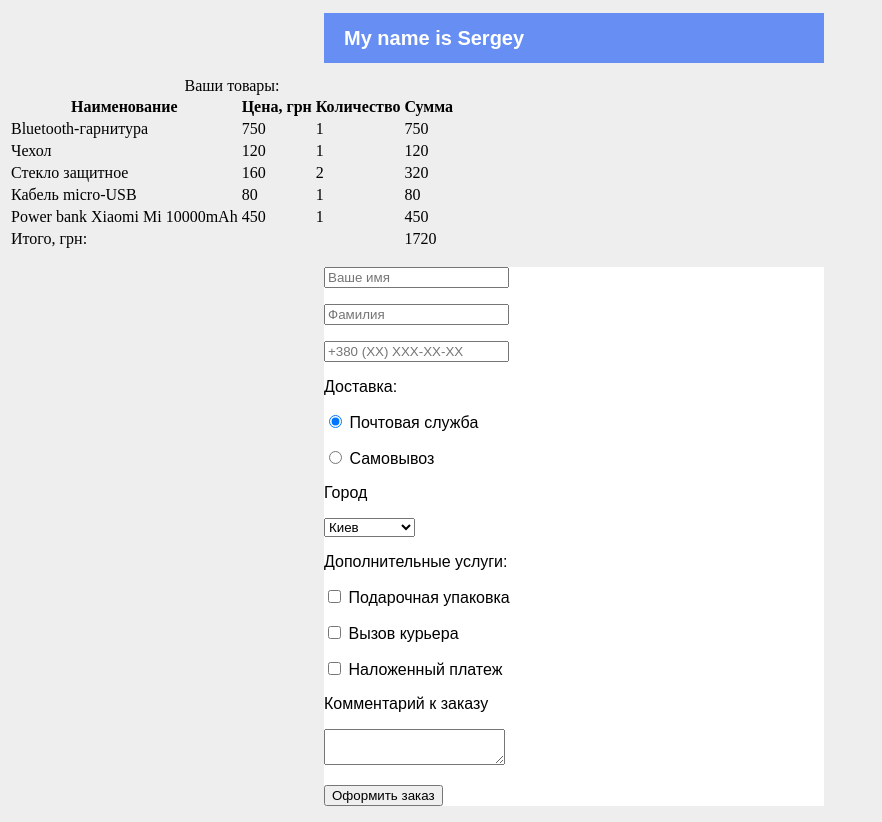
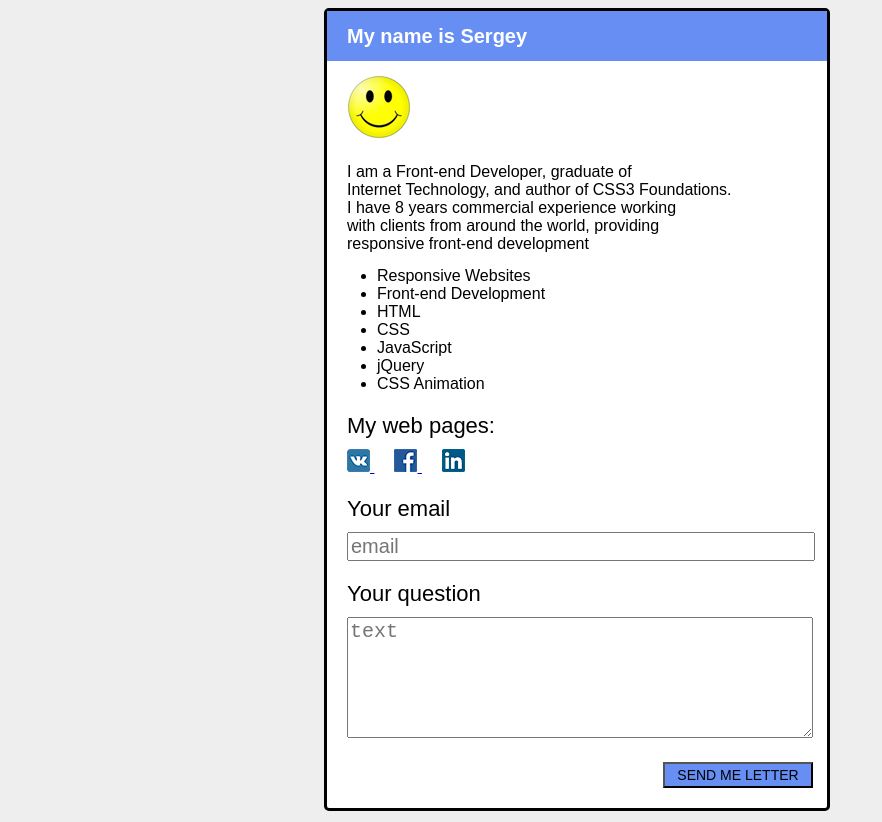
Before and after one commit to SergDZD/prog.kiev, a plain HTML site: page lesson2/index.html in a window 1280 px wide. Shown: the whole page, without its empty margins (0-882 px from the left). Drawn offline with Linux system fonts and the light colour scheme.

Commit message:
добалены элементы и стили

```diff
--- a/lesson2/css/style.css
+++ b/lesson2/css/style.css
@@ -2,9 +2,14 @@ body {
 	/*width: 1000px;*/
 	background-color:#eeeeee;
 }
+.form{
+	width: 500px;
+	border: 3px solid black;
+	border-radius: 5px;
+	background-color:white;
+}
 form {
 	width: 500px;
-	background-color:white;
 	margin: 0% 25% 0% 25%;
 	font-family: arial;
 }
@@ -12,6 +17,41 @@ h1{
 	line-height:50px;
 	background-color: #668ef3;
 	padding-left: 20px;
+	margin: 0 0 0 0;
 	font-size: 20px;
 	color: white;
 }
+.img{
+	margin: 14px 0px 20px 20px;
+}
+p{
+	margin: 0 0 0 20px;
+}
+ul{
+	margin: 14px 0 0 10px;
+}
+.profile{
+	margin: 20px 0 10px 20px;
+	font-size: 22px;
+}
+.snet{
+	margin: 0 0 0 20px;
+}
+input{
+	margin: 0 0 0 20px;
+	width: 460px;
+	font-size: 20px;
+}
+textarea{
+	rows: 5;
+	width: 460px;
+	margin: 0 0 20px 20px;
+	font-size: 20px;
+}
+.button{
+	height: 26px;
+	width: 150px;
+	background-color: #668ef3;
+	font-size: 14px;
+	margin: 0 0 20px 336px;
+}
--- a/lesson2/index.html
+++ b/lesson2/index.html
@@ -8,101 +8,50 @@
 	<!------>
 </head>
 	<body>
+
 		<form name="my_form">
+			<div class="form">
 				<h1>
 					My name is Sergey
 				</h1>
-	</form>
-	<table>
-		<caption class="caption">Ваши товары:</caption>
-		<th>Наименование</th>
-		<th>Цена, грн</th>
-		<th>Количество</th>
-		<th>Сумма</th>
-		<tr>
-			<td>Bluetooth-гарнитура</td>
-			<td>750</td>
-			<td>1</td>
-			<td>750</td>
-		</tr>
-		<tr>
-			<td>Чехол</td>
-			<td>120</td>
-			<td>1</td>
-			<td>120</td>
-		</tr>
-		<tr>
-			<td>Стекло защитное</td>
-			<td>160</td>
-			<td>2</td>
-			<td>320</td>
-		</tr>
-		<tr>
-			<td>Кабель micro-USB</td>
-			<td>80</td>
-			<td>1</td>
-			<td>80</td>
-		</tr>
-		<tr>
-			<td> Power bank Xiaomi Mi 10000mAh</td>
-			<td>450</td>
-			<td>1</td>
-			<td>450</td>
-		</tr>
-		<tr>
-			<td colspan="3" class="summ">Итого, грн:</td>
-			<td>1720</td>
-		</tr>
-	</table>
-	<form action="">
-		<p><input type="text" name="name" placeholder="Ваше имя"></p>
-		<p><input type="text" name="surname" placeholder="Фамилия"></p>
-		<p><input type="tel" name="phone" placeholder="+380 (XX) XXX-XX-XX"></input></p>
+				<img class="img" src="img/img.png">
 				<p>
-			Доставка:
+					I am a Front-end Developer, graduate of<br>
+					Internet Technology, and author of CSS3 Foundations.<br>
+					I have 8 years commercial experience working<br>
+					with clients from around the world, providing<br>
+					responsive front-end development
 				</p>
 				<p>
-			<input type="radio" name="delivery" id="deliv1" checked>
-			<label for="deliv1">Почтовая служба</label>
+					<ul>
+						<li>Responsive Websites</li>
+						<li>Front-end Development</li>
+						<li>HTML</li>
+						<li>CSS</li>
+						<li>JavaScript</li>
+						<li>jQuery</li>
+						<li>CSS Animation</li>
+					</ul>
 				</p>
-		<p>
-			<input type="radio" name="delivery" id="deliv2">
-			<label for="deliv2">Самовывоз</label>
+				<p class="profile">
+					My web pages:
 				</p>
-		<p>
-			<label for="town">Город</label>
+				<div>
+					<a href="vk.com"> <img class="snet" src="img/vk.png"> </a>
+					<a href="fb.com"> <img class="snet" src="img/fb.png"> </a>
+					<a href="in.com"> <img class="snet" src="img/in.png"> </a>
+				</div>
+				<p class="profile">
+					Your email
 				</p>
-		<p>
-			<select name="" id="town">
-				<option value="" disabled>город</option>
-				<option value="">Киев</option>
-				<option value="">Запорожье</option>
-				<option value="">Днепр</option>
-				<option value="">Львов</option>
-			</select>
+				<input type="text" placeholder="email">
+				<p class="profile">
+					Your question
 				</p>
-		<p>
-			Дополнительные услуги:
-		</p>
-		<p>
-			<input type="checkbox" id="du1">
-			<label for="du1">Подарочная упаковка</label>
-		</p>
-		<p>
-			<input type="checkbox" id="du2">
-			<label for="du2">Вызов курьера</label>
-		</p>
-		<p>
-			<input type="checkbox" id="du3">
-			<label for="du3">Наложенный платеж</label>
-		</p>
-		<p>Комментарий к заказу</p>
-		<p>
-			<textarea name="" id=""></textarea>
-		</p>
-		<p>
-			<input type="submit" value="Оформить заказ">
-		</p>
+				<textarea placeholder="text" rows="5"></textarea>
+				<input type="submit" name="button" value="SEND ME LETTER" class="button">
+			</div>
 		</form>
+
 	</body>
 </html>
```
Also changed, not shown: lesson2/img/fb.png (added), lesson2/img/img.png (added), lesson2/img/in.png (added), lesson2/img/vk.png (added). Lines whose indentation alone changed are shown as unchanged.
